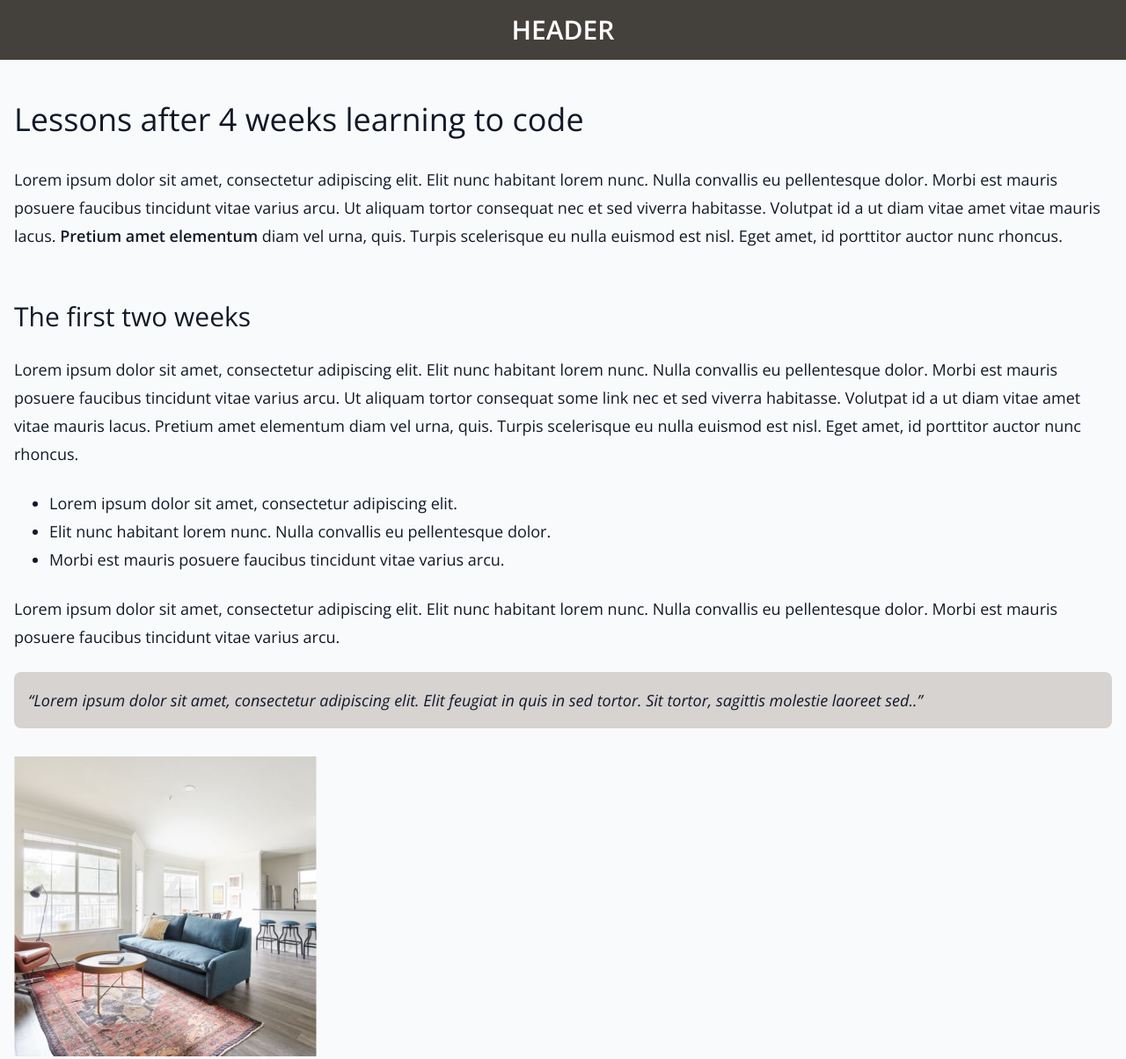
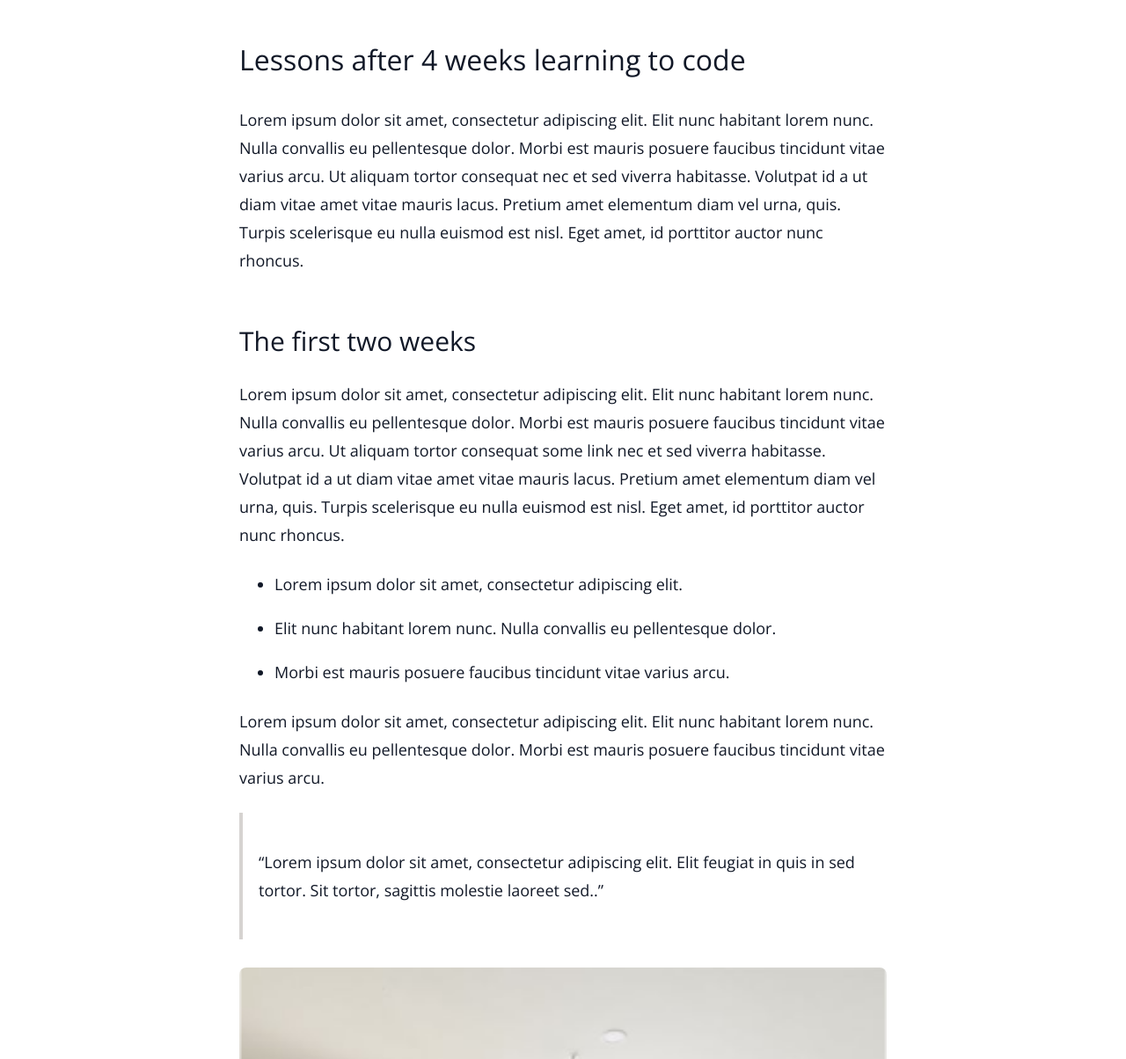
Before and after one commit to DiegoGomezCuadross/blog-ui, a plain HTML site: page index.html in a window 1280 px wide. Shown: the top 1204 px of the page at 88% size. Drawn offline with nearby package versions, Linux system fonts and the light colour scheme.

Commit message:
add: colors

```diff
--- a/assets/css/styles.css
+++ b/assets/css/styles.css
@@ -1,138 +1,167 @@
 @import url("/assets/css/reset.css");
+@import url("https://fonts.googleapis.com/css2?family=Open+Sans:ital,wght@0,300;0,400;0,500;0,600;0,700;0,800;1,300;1,400;1,500;1,600;1,700;1,800&display=swap");
 
-.section {
-  display: flex;
-  justify-content: center;
-  flex-direction: column;
-  align-items: flex-start;
-  padding: 0px;
+:root {
+  --font-primary: "Open Sans", "Segoe UI", Tahoma, sans-serif;
 
-  position: relative;
-  min-width: 375px;
-  overflow-y: scroll;
-  background: #f9fafb;
-  color: #111827;
-}
-.container {
-  min-width: 375px;
-  margin: 48px 0px;
-  padding: 0px 16px;
-}
-.header {
-  padding-top: 16px;
-  padding-bottom: 16px;
-  max-width: 1440px;
-  height: 68px;
-  background: #44403c;
-}
-#title {
-  font-family: "Open Sans", sans-serif;
-  font-weight: 600;
-  font-size: 30px;
-  line-height: 120%;
-  color: #ffffff;
-  text-align: center;
+  --gray-900: #111827;
+  --gray--400: #9ca3af;
+  --gray--300: #d1d5db; /* * default */
+  --gray--500: #6b7280;
+  --pink-700: #be185d; /* * primary/dark */
+  --pink-600: #db2777; /* * primary */
+  --stone-700: #44403c;
+  --stone-500: #78716c; /* * secondary */
+  ---stone-300: #d6d3d1;
 }
 
-.general {
-  font-family: "Open Sans", sans-serif;
-  font-weight: 400;
-  font-size: 36px;
-  line-height: 40px;
-}
-#content-1 {
-  margin-top: 32px;
-  margin-bottom: 56px;
-  font-family: "Open Sans", sans-serif;
-  font-weight: 300;
-  font-size: 18px;
-  line-height: 32px;
-}
-#negrita {
-  font-weight: bold;
+/* * es un selector global */
+/* * {
+  border: 1px solid red;
+} */
+
+/* Typography */
+body {
+  font-family: var(--font-primary);
 }
 
-h2 {
-  font-family: "Open Sans", sans-serif;
+/* article */
+.article {
+  font-size: 18px;
+  /* rem => en relación con el :root => html */
+  /* 16px => 1rem ? => 18px => 1.125rem */
+  /* em => en relación con su elemento padre. */
+  /* 16px => 1em ? => 18px => 1.125em */
+  color: var(--gray-900);
+}
+
+.article h1 {
+  font-size: 32px;
+  line-height: 40px;
   font-weight: 400;
+  margin-bottom: 32px;
+}
+
+.article h2 {
   font-size: 30px;
   line-height: 40px;
+  font-weight: 400;
+  margin-bottom: 24px;
+  margin-top: 56px;
 }
 
-#content-2 {
-  margin-top: 24px;
-  margin-bottom: 24px;
-  font-family: "Open Sans", sans-serif;
+.article p {
+  margin: 24px 0;
+  line-height: 32px;
   font-weight: 300;
-  font-size: 18px;
+}
+
+.article strong {
+  font-weight: 600;
+}
+
+.article a {
+  font-weight: 400;
+  color: var(--pink-700);
+}
+
+.article li {
+  font-weight: 300;
+  margin: 18px 0;
   line-height: 32px;
 }
 
-#lista-1 {
-  font-family: "Open Sans", sans-serif;
+.article blockquote {
+  margin: 24px 0;
+  padding: 16px 18px;
+  line-height: 32px;
   font-weight: 300;
-  font-size: 18px;
+  border-left: 4px solid var(---stone-300);
+
+  /* margin: 24px 0;
+  padding: 16px 18px;
+  background: #D6D3D1;
+  border-radius: 8px;
   line-height: 32px;
+  font-weight: 400; */
+
+  /* <em></em> =  */
+  /* font-style: italic; */
 }
 
-#content-3 {
-  font-family: "Open Sans", sans-serif;
-  font-weight: 300;
-  font-size: 18px;
-  line-height: 32px;
-  margin-top: 24px;
-  margin-bottom: 24px;
+.article figure {
+  margin: 32px 0;
 }
 
-.cite-1 {
-  background: #d6d3d1;
-  border-radius: 8px;
-  padding: 16px;
-}
-#content-cite {
-  font-family: "Open Sans", sans-serif;
-  font-style: italic;
-  font-weight: 400;
-  font-size: 18px;
-  line-height: 32px;
-}
-#figure1 {
-  margin-top: 32px;
-  min-width: 343px;
-  min-height: 341px;
-}
-#message-image1 {
-  font-family: "Open Sans", sans-serif;
+.article figcaption {
   font-weight: 300;
   font-size: 16px;
   line-height: 24px;
-  margin: 16px 16px 56px 16px;
+  margin-top: 16px;
 }
 
-#content-4 {
-  font-family: "Open Sans", sans-serif;
-  font-weight: 300;
-  font-size: 18px;
-  line-height: 32px;
-  margin-top: 24px;
-  margin-bottom: 72px;
+.article img {
+  border-radius: 8px;
 }
 
-.footer {
-  padding-top: 16px;
-  padding-bottom: 16px;
-  min-width: 375px;
-  min-height: 68px;
-  background: #44403c;
-  max-width: 1440px;
-  height: 68px;
+/* Layouts */
+/* Containers */
+.container-sm {
+  max-width: 640px;
+  /* padding-left: 16px; */
+  /* padding-right: 16px; */
+
+  /* padding:  y - x */
+  padding: 0 16px;
+
+  /* padding: 👆 👉 👇 👈; */
+  /* padding: top right bot left */
+  /* padding: 0 16px 0 16px; */
+
+  margin: auto;
 }
 
-#final {
-  font-family: "Open Sans", sans-serif;
-  font-weight: 600;
-  font-size: 30px;
-  line-height: 120%;
-  text-align: center;
-  color: #ffffff;
+.container,
+.container-md {
+  max-width: 768px;
+  padding: 0 16px;
+  margin: auto;
 }
+
+.container-lg {
+  max-width: 1024px;
+  padding: 0 16px;
+  margin: auto;
+}
+
+.container-xl {
+  max-width: 1280px;
+  padding: 0 16px;
+  margin: auto;
+}
+
+/* Sections */
+.section-sm {
+  margin: 32px 0;
+}
+
+.section,
+.section-md {
+  margin: 48px 0;
+}
+
+.section-lg {
+  margin: 96px 0;
+}
+
+.section-xl {
+  margin: 144px 0;
+}
+
+@media screen and (min-width: 343px) {
+  /* 768px es el ancho típico de una tableta */
+  img {
+    width: 100%;
+    max-width: 736px; /* cambia este valor según tus necesidades */
+  }
+}
--- a/index.html
+++ b/index.html
@@ -15,24 +15,21 @@
     <title>Codeable Blog</title>
   </head>
   <body>
-    <div class="header">
-      <p id="title">HEADER</p>
-    </div>
-    <div class="section">
-      <div class="container">
+    <section class="section-md">
+      <div class="container-md article">
         <h1 class="general">Lessons after 4 weeks learning to code</h1>
-        <p id="content-1">
+        <p>
           Lorem ipsum dolor sit amet, consectetur adipiscing elit. Elit nunc
           habitant lorem nunc. Nulla convallis eu pellentesque dolor. Morbi est
           mauris posuere faucibus tincidunt vitae varius arcu. Ut aliquam tortor
           consequat nec et sed viverra habitasse. Volutpat id a ut diam vitae
           amet vitae mauris lacus.
-          <span id="negrita">Pretium amet elementum </span> diam vel urna, quis.
-          Turpis scelerisque eu nulla euismod est nisl. Eget amet, id porttitor
-          auctor nunc rhoncus.
+          <span>Pretium amet elementum </span> diam vel urna, quis. Turpis
+          scelerisque eu nulla euismod est nisl. Eget amet, id porttitor auctor
+          nunc rhoncus.
         </p>
-        <h2 id="title-2">The first two weeks</h2>
-        <p id="content-2">
+        <h2>The first two weeks</h2>
+        <p>
           Lorem ipsum dolor sit amet, consectetur adipiscing elit. Elit nunc
           habitant lorem nunc. Nulla convallis eu pellentesque dolor. Morbi est
           mauris posuere faucibus tincidunt vitae varius arcu. Ut aliquam tortor
@@ -42,7 +39,7 @@
           id porttitor auctor nunc rhoncus.
         </p>
 
-        <ul id="lista-1">
+        <ul>
           <li>Lorem ipsum dolor sit amet, consectetur adipiscing elit.</li>
           <li>
             Elit nunc habitant lorem nunc. Nulla convallis eu pellentesque
@@ -52,32 +49,29 @@
             Morbi est mauris posuere faucibus tincidunt vitae varius arcu.
           </li>
         </ul>
-        <p id="content-3">
+        <p>
           Lorem ipsum dolor sit amet, consectetur adipiscing elit. Elit nunc
           habitant lorem nunc. Nulla convallis eu pellentesque dolor. Morbi est
           mauris posuere faucibus tincidunt vitae varius arcu.
         </p>
-        <blockquote class="cite-1">
-          <p id="content-cite">
+        <blockquote>
+          <p>
             “Lorem ipsum dolor sit amet, consectetur adipiscing elit. Elit
             feugiat in quis in sed tortor. Sit tortor, sagittis molestie laoreet
             sed..”
           </p>
         </blockquote>
-        <figure id="figure1">
+        <figure>
           <img src="/assets/images/image.png" alt="descripcion de la imagen" />
           <figcaption id="message-image1">image description</figcaption>
         </figure>
         <h2>The last two weeks</h2>
-        <p id="content-4">
+        <p>
           Lorem ipsum dolor sit amet, consectetur adipiscing elit. Elit nunc
           habitant lorem nunc. Nulla convallis eu pellentesque dolor. Morbi est
           mauris posuere faucibus tincidunt vitae varius arcu.
         </p>
       </div>
-    </div>
-    <div class="footer">
-      <p id="final">FOOTER</p>
-    </div>
+    </section>
   </body>
 </html>
```
